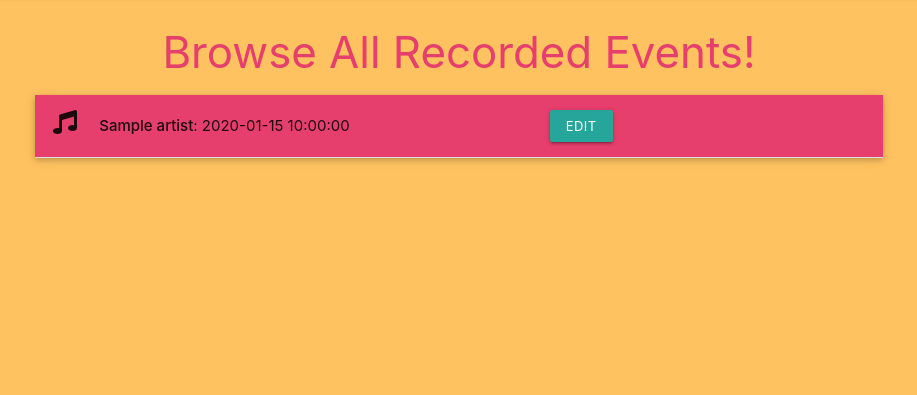
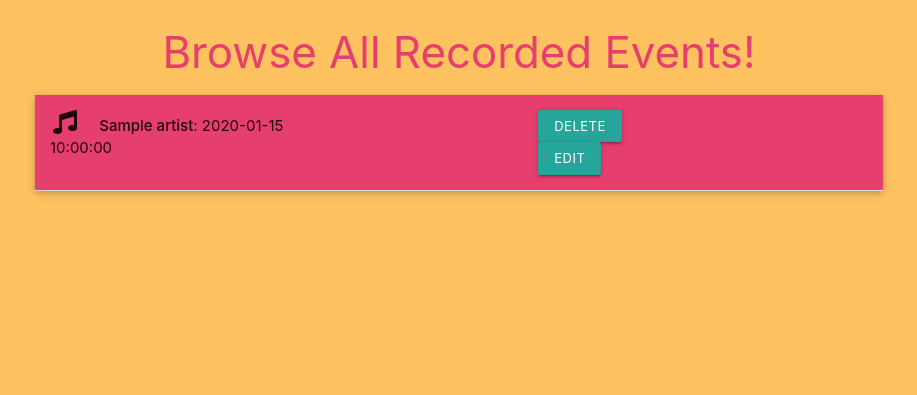
Before and after one commit to komfiGolabi/CoCo-Concert-Corner, a Flask app: page / in a window 1280 px wide. Shown: the part 68-463 px from the top of the page, without its empty margins (181-1098 px from the left). Run offline with Flask 2, Linux system fonts and the light colour scheme; a database or web service that is not in the repository returns one stand-in record (values such as "Sample title"); some libraries are stand-ins or nearby versions.

Commit message:
added a delete event burron and its functionality

```diff
--- a/app.py
+++ b/app.py
@@ -155,6 +155,15 @@ def edit_concert(concert_id):
         "edit_concert.html", event=event, categories=categories)
 
 
+@app.route("/delete_concert/<concert_id>")
+def delete_concert(concert_id):
+    mongo.db.concerts.remove({"_id": ObjectId(concert_id)})
+    flash("Task Successfully Deleted")
+    return redirect(url_for("get_concerts"))
+
+
+
+
 if __name__ == "__main__":
     app.run(host=os.environ.get("IP"),
             port=int(os.environ.get("PORT")),
--- a/templates/concerts.html
+++ b/templates/concerts.html
@@ -11,10 +11,11 @@
             <div class="col s9">
             <i class="fas fa-music"></i>
             <strong>{{ concert.artist }}</strong>:  {{ concert.concert_date }}
-          </div>
-            <div class="col s3">
-              <a href="{{ url_for('edit_concert',concert_id=concert._id) }}" class="btn-small">Edit</a>
-          </div>
+            </div>
+            <div class="col s3"><a href="{{ url_for('delete_concert', concert_id=concert._id) }}" class="btn-small">Delete</a>
+
+                <a href="{{ url_for('edit_concert',concert_id=concert._id) }}" class="btn-small">Edit</a>
+            </div>
           </div>
 
             <div class="collapsible-body">
```
